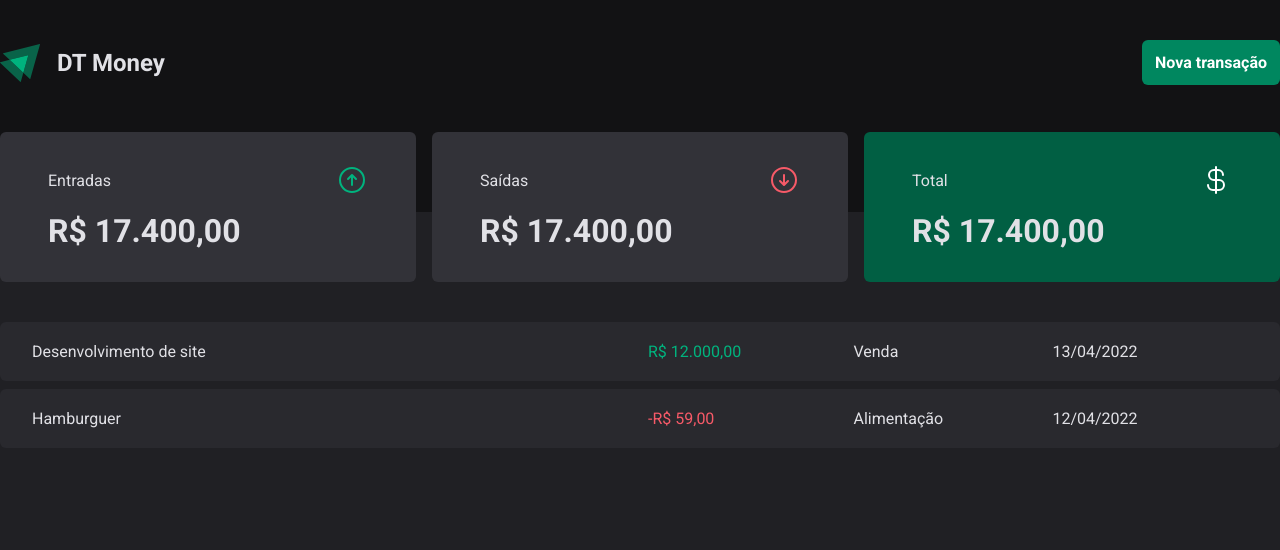
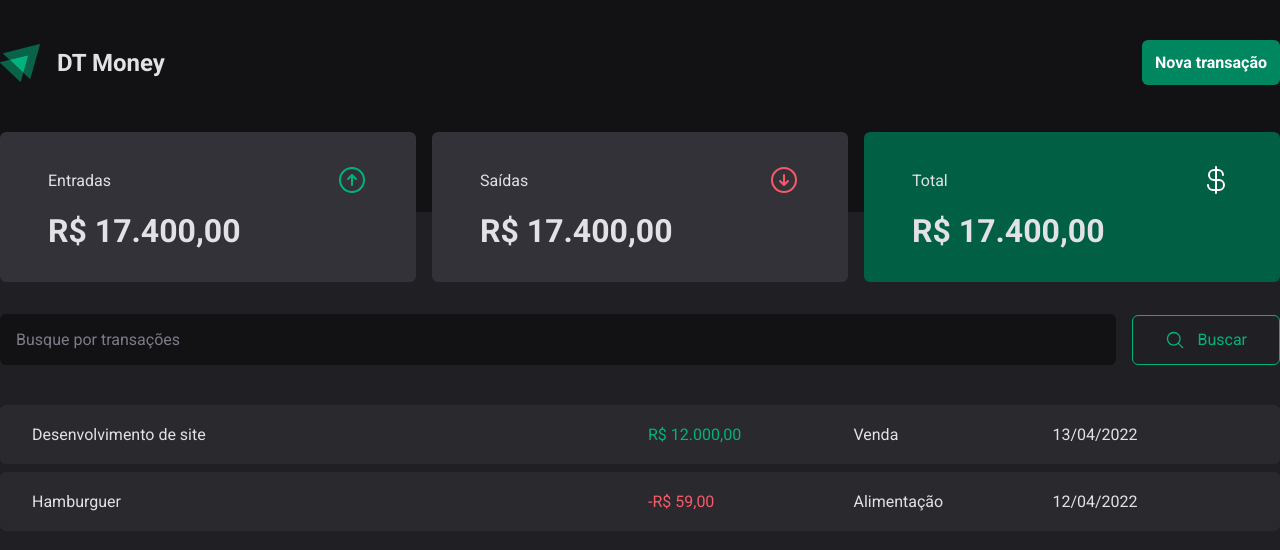
Before and after one commit to tsxfabio/dtmoney, a React (Vite) app: page / in a window 1280 px wide. Shown: the top 550 px of the page. Built offline with nearby package versions, Linux system fonts and the light colour scheme.

Commit message:
componente SearchForm

```diff
--- /dev/null
+++ b/src/pages/Home/components/SearchForm/index.tsx
@@ -0,0 +1,13 @@
+import { MagnifyingGlass } from "@phosphor-icons/react";
+import { SearchFormContainer } from "./styles";
+
+export function SearchForm() {
+  return (
+    <SearchFormContainer>
+      <input placeholder='Busque por transações' />
+      <button type='submit'>
+        <MagnifyingGlass size={20} /> Buscar
+      </button>
+    </SearchFormContainer>
+  );
+}
--- /dev/null
+++ b/src/pages/Home/components/SearchForm/styles.ts
@@ -0,0 +1,32 @@
+import styled from "styled-components";
+
+export const SearchFormContainer = styled.form`
+  display: flex;
+  flex-direction: row;
+  align-items: center;
+  gap: 1rem;
+  margin-top: 2rem;
+
+  input {
+    flex: 1;
+    padding: 1rem;
+    border: 0;
+    border-radius: 6px;
+    background-color: ${(props) => props.theme["gray-900"]};
+    color: ${(props) => props.theme.white};
+
+    ::placeholder {
+      color: ${(props) => props.theme["gray-500"]};
+    }
+  }
+
+  button {
+    display: flex;
+    padding: 0.875rem 2rem;
+    gap: 0.75rem;
+    background-color: transparent;
+    border-radius: 6px;
+    border: 1px solid ${(props) => props.theme["green-300"]};
+    color: ${(props) => props.theme["green-300"]};
+  }
+`;
--- a/src/pages/Home/index.tsx
+++ b/src/pages/Home/index.tsx
@@ -1,10 +1,12 @@
 import { DashboardBox } from "../../components/DashboardBox";
+import { SearchForm } from "./components/SearchForm";
 import { HomeContainer, PriceHighLight, TableContainer } from "./styles";
 
 export function Home() {
   return (
     <HomeContainer>
       <DashboardBox />
+      <SearchForm />
 
       <TableContainer>
         <table>
```
